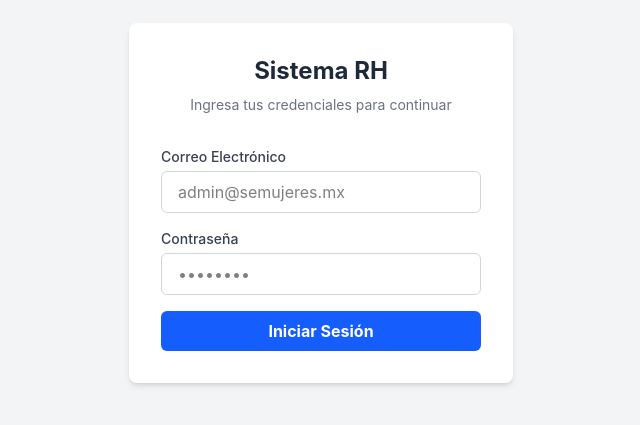
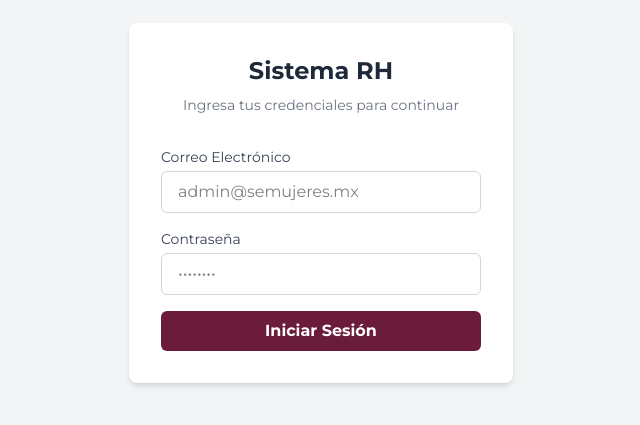
Before and after one commit to JessyMpl/sistema-RH, a Vue app in the folder frontend/: page / in a window 1280 px wide. Shown: the part 197-622 px from the top of the page, without its empty margins (319-959 px from the left). Built offline with nearby package versions, Linux system fonts and the light colour scheme.

Commit message:
estilos iniciados en login

```diff
--- a/frontend/src/style.css
+++ b/frontend/src/style.css
@@ -1 +1,16 @@
+/* 1. Traemos la fuente oficial desde Google Fonts (Ejemplo: Montserrat) */
+@import url('https://fonts.googleapis.com/css2?family=Montserrat:wght@300;400;600;700&display=swap');
+
 @import "tailwindcss";
+
+@theme {
+  /* --- Colores Institucionales --- */
+  --color-inst-primario: #6B1C3A;
+  --color-inst-secundario: #BC955C;
+  --color-inst-gris: #4A4A49;
+  --color-inst-fondo: #F4F6F8;
+
+  /* --- Tipografía Institucional --- */
+  /* Al sobreescribir --font-sans, TODO tu sistema usará esta fuente por defecto */
+  --font-sans: 'Montserrat', sans-serif;
+}
--- a/frontend/src/views/LoginView.vue
+++ b/frontend/src/views/LoginView.vue
@@ -53,6 +53,7 @@ const intentarLogin = async () => {
 </script>
 
 <template>
+
   <div class="min-h-screen flex items-center justify-center">
     <div class="bg-white p-8 rounded-lg shadow-md w-96">
       <!-- Encabezado -->
@@ -87,7 +88,7 @@ const intentarLogin = async () => {
 
         <button
           type="submit"
-          class="w-full bg-blue-600 text-white font-bold py-2 px-4 rounded-md hover:bg-blue-700 transition duration-300"
+          class="w-full bg-inst-primario text-white font-bold py-2 px-4 rounded-md hover:bg-inst-secundario transition duration-300"
         >
           Iniciar Sesión
         </button>
```
Also changed, not shown: frontend/src/assets/logo-semujeres.svg (added).
